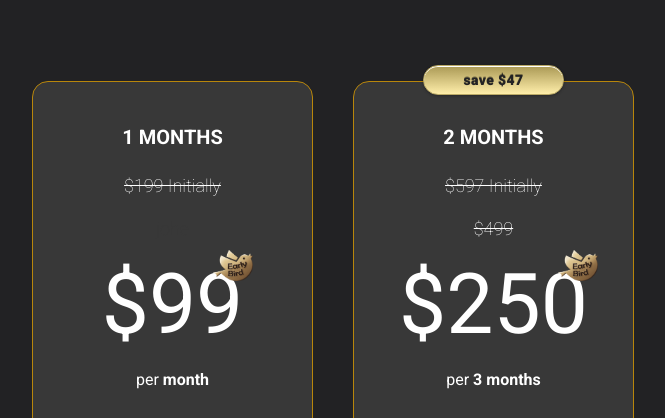
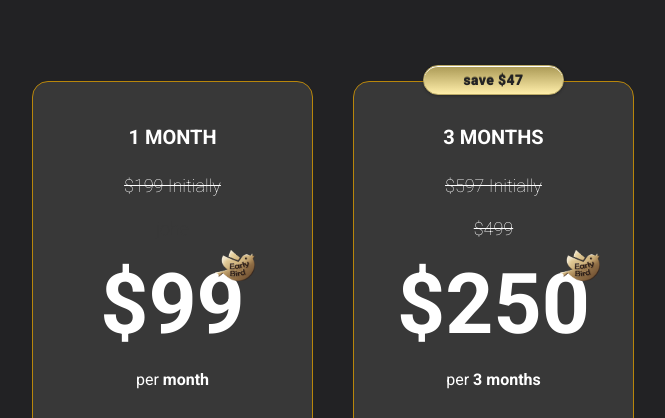
Before and after one commit to joheee/frontend-crypto-bot, a React (Vite) app: page / in a window 1280 px wide. Shown: the part 4588-5006 px from the top of the page, without its empty margins (307-972 px from the left). Built offline with nearby package versions, Linux system fonts and the light colour scheme; a web font is replaced by a local one.

Commit message:
fix weight font on pricing card

```diff
--- a/src/components/Pricing.tsx
+++ b/src/components/Pricing.tsx
@@ -10,7 +10,7 @@ export default function Pricing() {
       current_price_alt_text: "month",
       current_price_text: "$99",
       initial_price_text: "$199 Initially",
-      month_text: "1 MONTHS",
+      month_text: "1 MONTH",
       is_first_member: true,
     },
     {
@@ -19,7 +19,7 @@ export default function Pricing() {
       current_price_text: "$250",
       after_price_text: "$499",
       initial_price_text: "$597 Initially",
-      month_text: "2 MONTHS",
+      month_text: "3 MONTHS",
       is_first_member: true,
       top_text: "save $47",
     },
--- a/src/components/card/PricingCard.tsx
+++ b/src/components/card/PricingCard.tsx
@@ -27,7 +27,7 @@ export default function PricingCard(prop: PricingCardInterface) {
       </div>
 
       <div className="flex flex-col items-center mb-7 relative">
-        <div className="text-[84px]">{prop.current_price_text}</div>
+        <div className="text-[84px] font-semibold">{prop.current_price_text}</div>
         {!prop.is_lifetime ? (
           <div className="">
             {!prop.is_per ? null : <span>per </span>}
```
